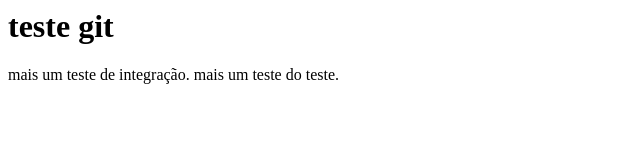
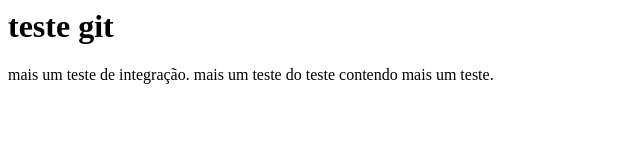
Before and after one commit to douglasacademy7/appfutiba, a plain HTML site: page index.html in a window 1280 px wide. Shown: the whole page, without its empty margins (0-640 px from the left). Drawn offline with Linux system fonts and the light colour scheme.

Commit message:
mais um teste pra gerar arquivos

```diff
--- a/index.html
+++ b/index.html
@@ -8,7 +8,7 @@
     </h1>
     <a>mais um teste de integração.</a>
     <a>
-        mais um teste do teste.
+        mais um teste do teste contendo mais um teste.
     </a>
 </body>
 </html>
```
